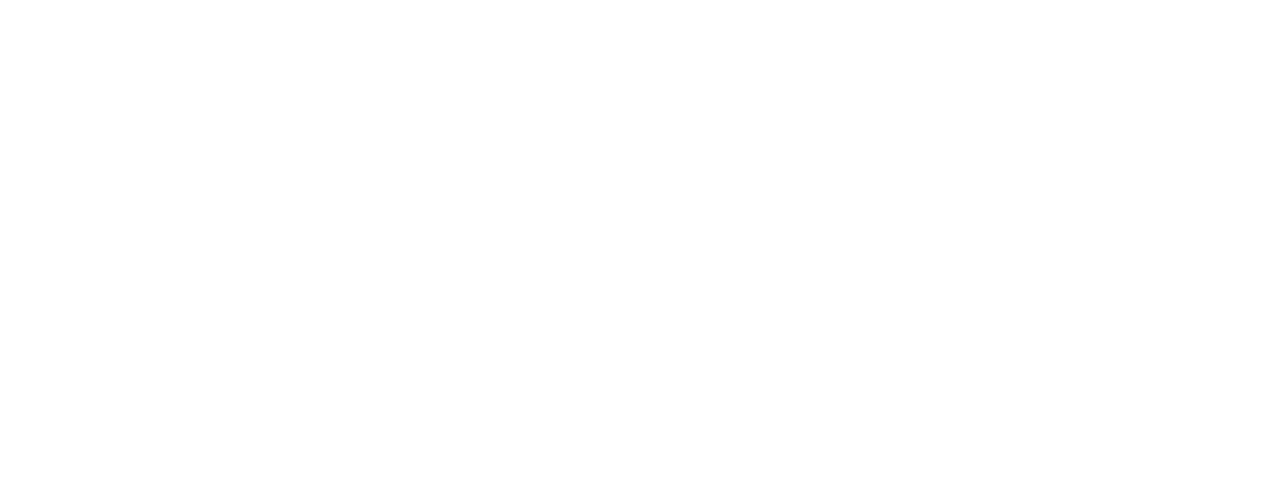
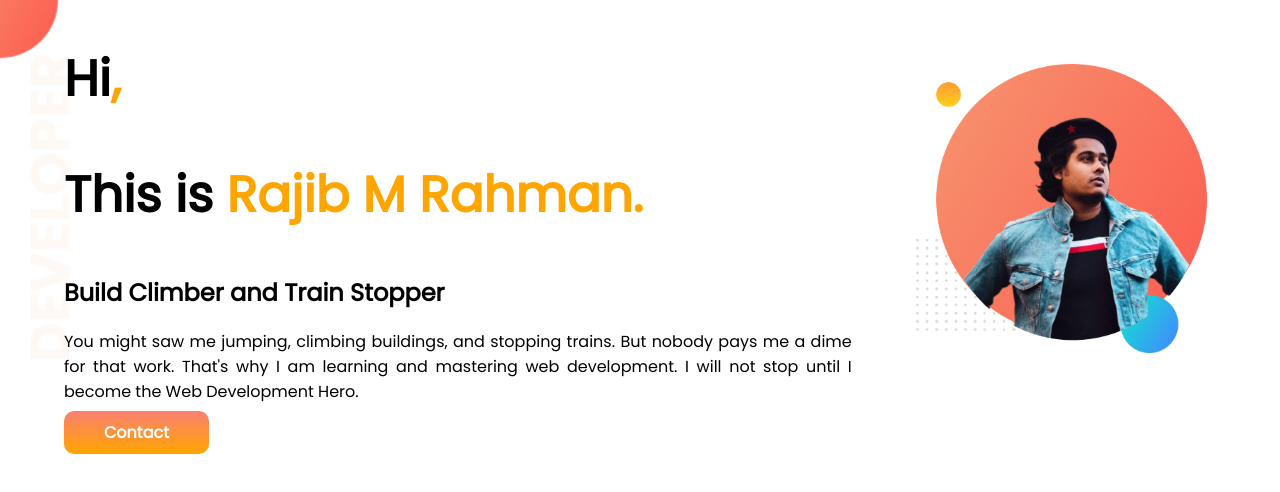
Before and after one commit to Mahfuzur-webd/portfolio-test, a plain HTML site: page index.html in a window 1280 px wide. Drawn offline with Linux system fonts and the light colour scheme.

Commit message:
top banner

```diff
--- a/index.html
+++ b/index.html
@@ -6,8 +6,24 @@
     <meta name="viewport" content="width=device-width, initial-scale=1.0">
     <title>Portfolio</title>
     <link rel="shortcut icon" href="images/rajib.jpg" type="image/x-icon">
+    <link rel="stylesheet" href="style.css">
+    <link rel="preconnect" href="https://fonts.googleapis.com">
+<link rel="preconnect" href="https://fonts.gstatic.com" crossorigin>
+<link href="https://fonts.googleapis.com/css2?family=Poppins&display=swap" rel="stylesheet">
 </head>
 <body>
+    <section class="top-banner">
+        <div class="half-width">
+            <h1>Hi<span class="orange-color">,</span></h1>
 
+        <h1>This is <span class="orange-color">Rajib M Rahman.</span></h1>
+        <h2>Build Climber and Train Stopper</h2>
+        <p>You might saw me jumping, climbing buildings, and stopping trains. But nobody pays me a dime for that work. That's why I am learning and mastering web development. I will not stop until I become the Web Development Hero.</p>
+            <a class="link-button"target="_blank"href="https://www.linkedin.com/in/rajib-m-rahman-546610229/">Contact</a>
+        </div>
+        <div class="half-width head-img">
+            <img src="images/my-bg.png" alt="image-rajib">
+        </div>
+    </section>
 </body>
 </html>
--- a/style.css
+++ b/style.css
@@ -0,0 +1,39 @@
+.orange-color{
+    color: orange;
+}
+body{
+    font-family: 'Poppins', sans-serif;
+    margin: 0%;
+}
+h1{
+    font-size: 50px;
+}
+section{
+    display: flex;
+}
+p{
+    text-align: justify;
+}
+.half-width{
+    width 50%;
+    padding-left: 5%;
+    padding-top: 2;
+}
+.half-width img{
+    width: 80%;
+}
+.head-img{
+    padding-top: 5%;
+}
+.link-button{
+    background-image: linear-gradient(salmon,orange);
+    padding: 10px 40px;
+    border-radius: 10px;
+    color: white;
+    text-decoration: none;
+    font-weight: 700;
+}
+.top-banner{
+    background-image: url("images/top-banner.png");
+    background-repeat: no-repeat;
+}
```
Also changed, not shown: images/IMG_3185-removebg-preview.png (added), images/IMG_3202-removebg-preview.png (added), images/bg.jpg (added), images/dream-bg.png (added), images/header-imager.png (added), images/my-bg.png (added), images/my-bg2.png (added), images/ppea.png (added), images/raj-header.jpg (added), images/rajib-che-removebg-preview.png (added), images/rajib-removebg-preview.png (added), images/top-banner.png (added).
